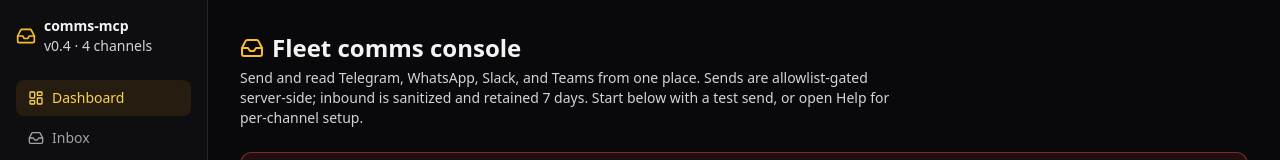
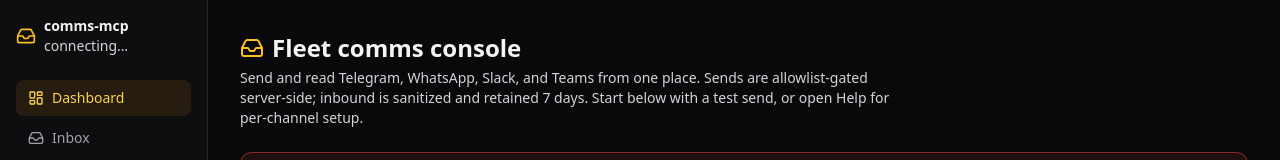
Before and after one commit to sandraschi/comms-mcp, a React (Vite) app in the folder web_sota/: page / in a window 1280 px wide. Shown: the top 160 px of the page. Built offline with nearby package versions, Linux system fonts and the light colour scheme; no server answers.

Commit message:
test(web): fix strict-mode e2e assertion + node/vite webServer (PATH trap)

```diff
--- a/web_sota/playwright.config.ts
+++ b/web_sota/playwright.config.ts
@@ -16,7 +16,10 @@ export default defineConfig({
         trace: "on-first-retry",
     },
     webServer: {
-        command: "bun run dev -- --port 11204 --host 127.0.0.1",
+        // Run vite via node + the local bin: a bare `bun`/`npm` is not on PATH
+        // in the spawned shell on this box (the fleet's off-PATH tool trap).
+        command:
+            "node node_modules/vite/bin/vite.js --port 11204 --host 127.0.0.1",
         url: "http://127.0.0.1:11204",
         reuseExistingServer: true,
         timeout: 120_000,
--- a/web_sota/src/App.tsx
+++ b/web_sota/src/App.tsx
@@ -84,6 +84,17 @@ const NAV = [
 ];
 
 export default function App() {
+    const [caps, setCaps] = useState<{
+        version: string;
+        channels: string[];
+    } | null>(null);
+    useEffect(() => {
+        api.get("/capabilities")
+            .then((r) => setCaps(r.data))
+            .catch(() => {
+                /* sidebar falls back to the static label */
+            });
+    }, []);
     return (
         <div
             className="flex min-h-screen bg-zinc-950 text-zinc-100"
@@ -95,7 +106,9 @@ export default function App() {
                     <div>
                         <div className="text-sm font-semibold">comms-mcp</div>
                         <div className="text-sm text-zinc-300">
-                            v0.4 · 4 channels
+                            {caps
+                                ? `v${caps.version} · ${caps.channels.length} channels`
+                                : "connecting…"}
                         </div>
                     </div>
                 </div>
```
Also changed, not shown: 1 other file (tests, documents, lock files or other folders).
